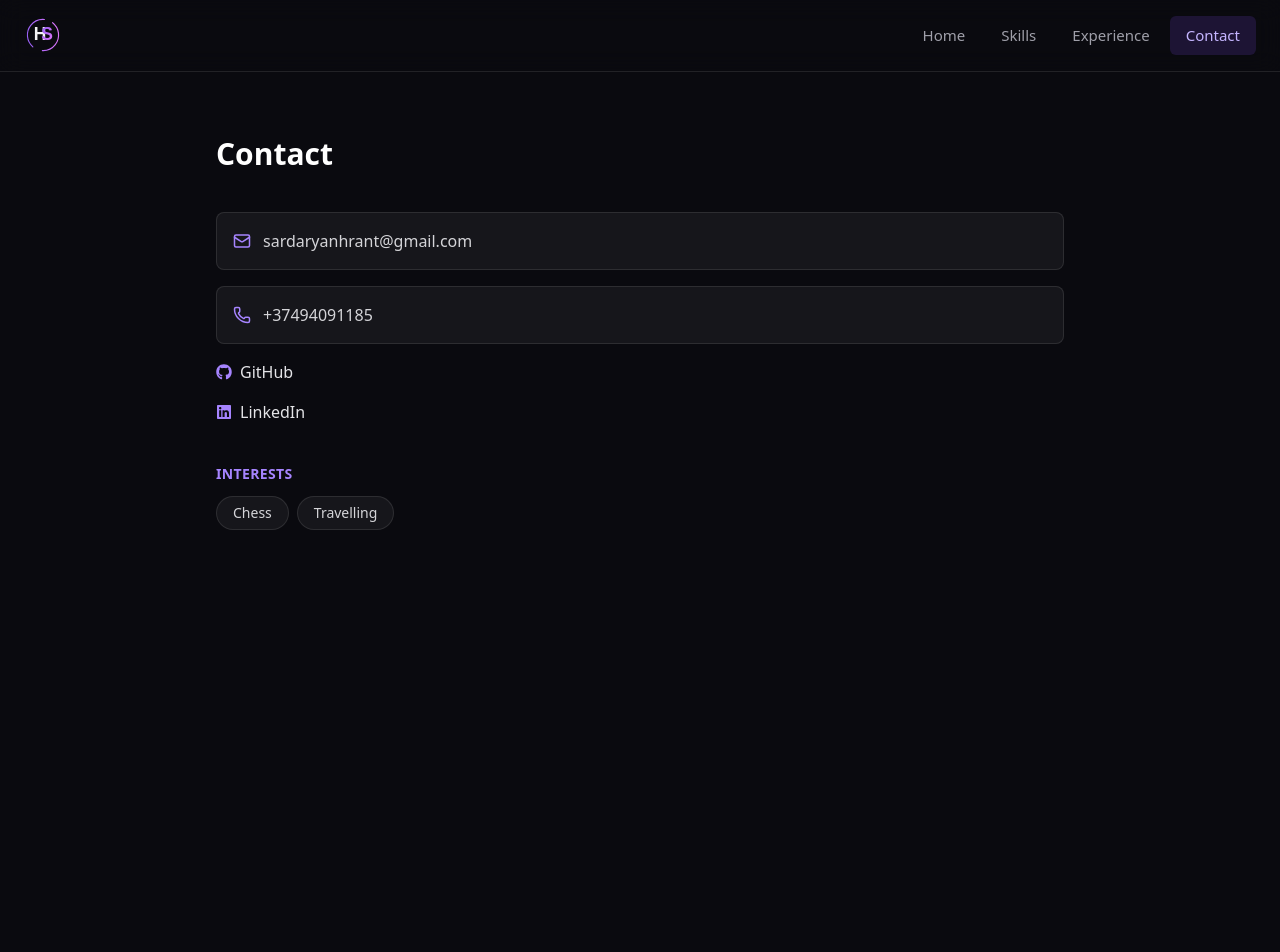
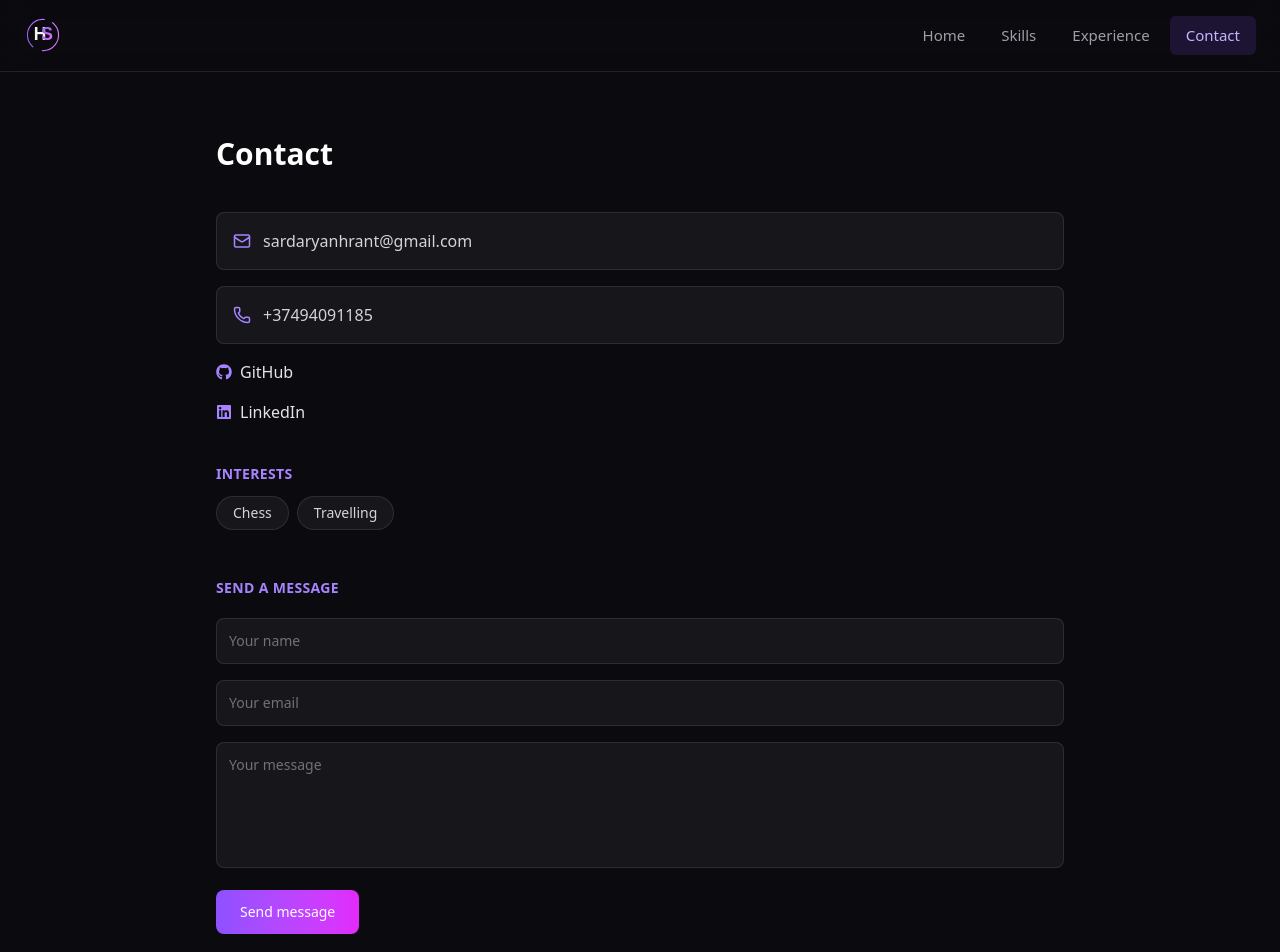
Before and after one commit to sardarhrant/cv-ssr, a Next.js app: page /contact in a window 1280 px wide. Shown: the top 952 px of the page. Before the commit the page ends 800 px from the top, so only its background shows below. Built offline with nearby package versions, Linux system fonts and the light colour scheme.

Commit message:
Add working contact form with Resend email integration

```diff
--- a/app/contact/page.tsx
+++ b/app/contact/page.tsx
@@ -1,26 +1,49 @@
 "use client";
 
+import { useState } from "react";
 import { profile, interests } from "@/app/data/cv";
 import PageTransition from "@/app/components/PageTransition";
 import { Mail, Phone } from "lucide-react";
 import { FaGithub, FaLinkedin } from "react-icons/fa";
 
 export default function Contact() {
+    const [form, setForm] = useState({ name: "", email: "", message: "" });
+    const [status, setStatus] = useState<"idle" | "sending" | "sent" | "error">("idle");
+
+    async function handleSubmit(e: React.FormEvent) {
+        e.preventDefault();
+        setStatus("sending");
+        try {
+            const res = await fetch("/api/contact", {
+                method: "POST",
+                headers: { "Content-Type": "application/json" },
+                body: JSON.stringify(form),
+            });
+            if (res.ok) {
+                setStatus("sent");
+                setForm({ name: "", email: "", message: "" });
+            } else {
+                setStatus("error");
+            }
+        } catch {
+            setStatus("error");
+        }
+    }
+
     return (
         <PageTransition>
             <h2 className="mb-10 text-3xl font-bold text-white">Contact</h2>
+
             <div className="space-y-4">
 
-                <a href={`mailto:${profile.email}`}
+               <a href={`mailto:${profile.email}`}
                 className="flex items-center gap-3 rounded-lg border border-white/10 bg-white/5 p-4 text-zinc-300 transition-colors hover:border-violet-400/40 hover:text-white"
                 >
                 <Mail size={18} className="text-violet-400" /> {profile.email}
             </a>
-
             <div className="flex items-center gap-3 rounded-lg border border-white/10 bg-white/5 p-4 text-zinc-300">
                 <Phone size={18} className="text-violet-400" /> {profile.phone}
             </div>
-
             <a href={profile.github} target="_blank" className="flex items-center gap-2 hover:text-white">
                 <FaGithub size={16} className="text-violet-400" /> GitHub
             </a>
@@ -34,14 +57,53 @@ export default function Contact() {
     </h3>
     <div className="flex gap-2">
         {interests.map((i) => (
-            <span
-                key={i}
-                className="rounded-full border border-white/10 bg-white/5 px-4 py-1.5 text-sm text-zinc-300"
-            >
+            <span key={i} className="rounded-full border border-white/10 bg-white/5 px-4 py-1.5 text-sm text-zinc-300">
             {i}
           </span>
         ))}
     </div>
+
+    <h3 className="mt-12 mb-5 text-sm font-semibold tracking-wide text-violet-400 uppercase">
+        Send a message
+    </h3>
+    <form onSubmit={handleSubmit} className="space-y-4">
+        <input
+            required
+            placeholder="Your name"
+            value={form.name}
+            onChange={(e) => setForm({ ...form, name: e.target.value })}
+            className="w-full rounded-lg border border-white/10 bg-white/5 p-3 text-sm text-white placeholder-zinc-500 outline-none focus:border-violet-400/50"
+        />
+        <input
+            required
+            type="email"
+            placeholder="Your email"
+            value={form.email}
+            onChange={(e) => setForm({ ...form, email: e.target.value })}
+            className="w-full rounded-lg border border-white/10 bg-white/5 p-3 text-sm text-white placeholder-zinc-500 outline-none focus:border-violet-400/50"
+        />
+        <textarea
+            required
+            rows={5}
+            placeholder="Your message"
+            value={form.message}
+            onChange={(e) => setForm({ ...form, message: e.target.value })}
+            className="w-full resize-none rounded-lg border border-white/10 bg-white/5 p-3 text-sm text-white placeholder-zinc-500 outline-none focus:border-violet-400/50"
+        />
+        <button
+            type="submit"
+            disabled={status === "sending"}
+            className="rounded-lg bg-gradient-to-r from-violet-500 to-fuchsia-500 px-6 py-3 text-sm font-medium text-white transition-opacity hover:opacity-90 disabled:opacity-50"
+        >
+            {status === "sending" ? "Sending..." : "Send message"}
+        </button>
+        {status === "sent" && (
+            <p className="text-sm text-green-400">Message sent, thank you!</p>
+        )}
+        {status === "error" && (
+            <p className="text-sm text-red-400">Something went wrong. Please try again.</p>
+        )}
+    </form>
 </PageTransition>
 );
 }
--- /dev/null
+++ b/worker.js
@@ -0,0 +1,52 @@
+export default {
+    async fetch(request, env) {
+        const url = new URL(request.url);
+
+        if (url.pathname === "/api/contact" && request.method === "POST") {
+            try {
+                const { name, email, message } = await request.json();
+
+                if (!name || !email || !message) {
+                    return new Response(
+                        JSON.stringify({ success: false, error: "Missing fields" }),
+                        { status: 400, headers: { "Content-Type": "application/json" } }
+                    );
+                }
+
+                const res = await fetch("https://api.resend.com/emails", {
+                    method: "POST",
+                    headers: {
+                        Authorization: `Bearer ${env.RESEND_API_KEY}`,
+                        "Content-Type": "application/json",
+                    },
+                    body: JSON.stringify({
+                        from: "CV Site <onboarding@resend.dev>",
+                        to: "sardaryanhrant@gmail.com",
+                        reply_to: email,
+                        subject: `New message from ${name}`,
+                        text: `From: ${name} (${email})\n\n${message}`,
+                    }),
+                });
+
+                if (!res.ok) {
+                    return new Response(
+                        JSON.stringify({ success: false, error: "Failed to send" }),
+                        { status: 502, headers: { "Content-Type": "application/json" } }
+                    );
+                }
+
+                return new Response(JSON.stringify({ success: true }), {
+                    status: 200,
+                    headers: { "Content-Type": "application/json" },
+                });
+            } catch {
+                return new Response(
+                    JSON.stringify({ success: false, error: "Invalid request" }),
+                    { status: 400, headers: { "Content-Type": "application/json" } }
+                );
+            }
+        }
+
+        return env.ASSETS.fetch(request);
+    },
+};
```
Also changed, not shown: 2 other files (tests, documents, lock files or other folders).
